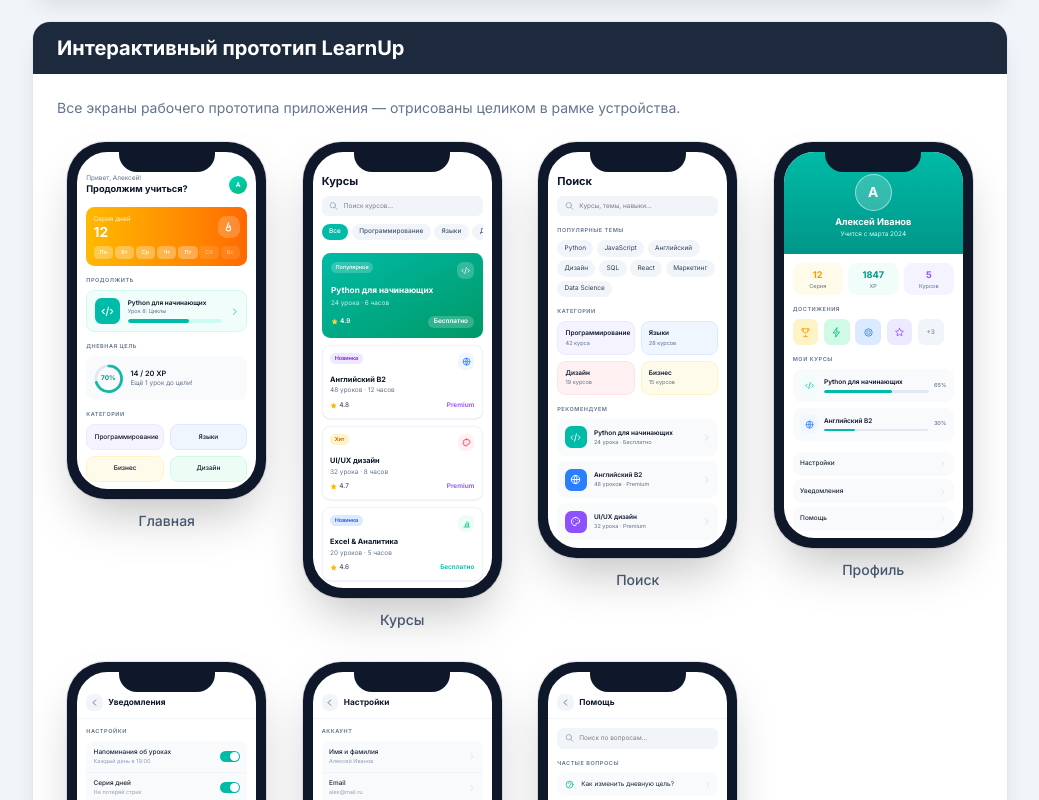
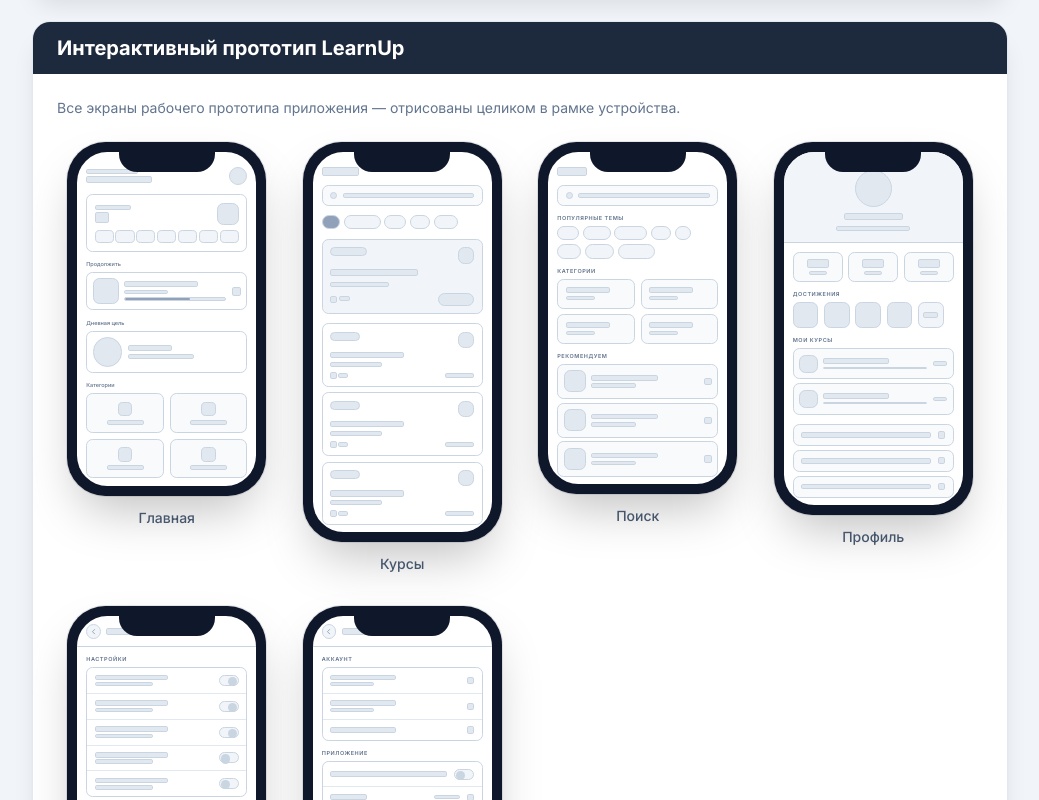
Before and after one commit to SecondNiceee/vir, a Next.js app: page /pdf1 in a window 1280 px wide. Shown: the part 5204-6004 px from the top of the page, without its empty margins (120-1159 px from the left). Built offline with nearby package versions, Linux system fonts and the light colour scheme.

Commit message:
feat: replace PrototypeGallery with LoFiGallery across PDF pages
Co-authored-by: SecondNiceee <154639449+SecondNiceee@users.noreply.github.com>

```diff
--- a/app/pdf1/page.tsx
+++ b/app/pdf1/page.tsx
@@ -1,5 +1,5 @@
 import { Cover, PdfShell, Slide } from "@/components/pdf/slide"
-import { PrototypeGallery } from "@/components/pdf/prototype-screens"
+import { LoFiGallery } from "@/components/pdf/prototype-screens"
 
 export default function Pdf1Page() {
   return (
@@ -200,7 +200,7 @@ export default function Pdf1Page() {
                 <ul className="space-y-1 text-xs sm:text-sm text-slate-600">
                   <li>- Только программирование</li>
                   <li>- Много рекламы</li>
-                  <li>- Поверхностные уроки</li>
+                  <li>- Повер��ностные уроки</li>
                   <li>- Нет сертификатов от вузов</li>
                 </ul>
               </div>
@@ -298,7 +298,7 @@ export default function Pdf1Page() {
         <p className="text-sm text-slate-500 mb-6 text-pretty">
           Все экраны рабочего прототипа приложения — отрисованы целиком в рамке устройства.
         </p>
-        <PrototypeGallery scale={0.46} />
+        <LoFiGallery scale={0.46} />
       </Slide>
     </PdfShell>
   )
--- a/app/pdf2/page.tsx
+++ b/app/pdf2/page.tsx
@@ -1,5 +1,5 @@
 import { Cover, PdfShell, Slide } from "@/components/pdf/slide"
-import { PrototypeGallery } from "@/components/pdf/prototype-screens"
+import { LoFiGallery } from "@/components/pdf/prototype-screens"
 
 const TAB_ICONS = [
   { label: "Главная", d: "M3 12l2-2m0 0l7-7 7 7M5 10v10a1 1 0 001 1h3m10-11l2 2m-2-2v10a1 1 0 01-1 1h-3m-6 0a1 1 0 001-1v-4a1 1 0 011-1h2a1 1 0 011 1v4a1 1 0 001 1m-6 0h6" },
@@ -379,7 +379,7 @@ export default function Pdf2Page() {
         <p className="text-sm text-slate-500 mb-6 text-pretty">
           Все экраны рабочего прототипа приложения — отрисованы целиком в рамке устройства.
         </p>
-        <PrototypeGallery scale={0.46} />
+        <LoFiGallery scale={0.46} />
       </Slide>
     </PdfShell>
   )
--- a/app/pdf3/page.tsx
+++ b/app/pdf3/page.tsx
@@ -1,5 +1,5 @@
 import { Cover, PdfShell, Slide } from "@/components/pdf/slide"
-import { PrototypeGallery } from "@/components/pdf/prototype-screens"
+import { LoFiGallery } from "@/components/pdf/prototype-screens"
 
 export default function Pdf3Page() {
   return (
@@ -419,7 +419,7 @@ export default function Pdf3Page() {
         <p className="text-sm text-slate-500 mb-6 text-pretty">
           Все экраны рабочего прототипа приложения — отрисованы целиком в рамке устройства.
         </p>
-        <PrototypeGallery scale={0.46} />
+        <LoFiGallery scale={0.46} />
       </Slide>
     </PdfShell>
   )
--- a/components/pdf/prototype-screens.tsx
+++ b/components/pdf/prototype-screens.tsx
@@ -7,6 +7,12 @@ import ProfileScreen from "@/app/prototype/profile/page"
 import NotificationsScreen from "@/app/prototype/notifications/page"
 import SettingsScreen from "@/app/prototype/settings/page"
 import HelpScreen from "@/app/prototype/help/page"
+import LoFi1 from "@/app/prototype/lo-fi/1/page"
+import LoFi2 from "@/app/prototype/lo-fi/2/page"
+import LoFi3 from "@/app/prototype/lo-fi/3/page"
+import LoFi4 from "@/app/prototype/lo-fi/4/page"
+import LoFi5 from "@/app/prototype/lo-fi/5/page"
+import LoFi6 from "@/app/prototype/lo-fi/6/page"
 
 /* ---------------------------------------------------------------------------
  * Single source of truth for the LearnUp prototype screens. Every PDF page
@@ -25,6 +31,28 @@ export const prototypeScreens: PrototypeScreen[] = [
   { label: "Помощь", node: <HelpScreen /> },
 ]
 
+export const loFiScreens: PrototypeScreen[] = [
+  { label: "Главная", node: <LoFi1 /> },
+  { label: "Курсы", node: <LoFi2 /> },
+  { label: "Поиск", node: <LoFi3 /> },
+  { label: "Профиль", node: <LoFi4 /> },
+  { label: "Уведомления", node: <LoFi5 /> },
+  { label: "Настройки", node: <LoFi6 /> },
+]
+
+/** Responsive grid of all lo-fi wireframe screens in phone frames. */
+export function LoFiGallery({ scale = 0.46 }: { scale?: number }) {
+  return (
+    <div className="grid grid-cols-2 sm:grid-cols-3 lg:grid-cols-4 gap-x-4 gap-y-8 justify-items-center">
+      {loFiScreens.map(({ label, node }) => (
+        <PhoneFrame key={label} label={label} scale={scale}>
+          {node}
+        </PhoneFrame>
+      ))}
+    </div>
+  )
+}
+
 /** Responsive grid of all prototype screens, each rendered in a phone frame. */
 export function PrototypeGallery({ scale = 0.46 }: { scale?: number }) {
   return (
```
